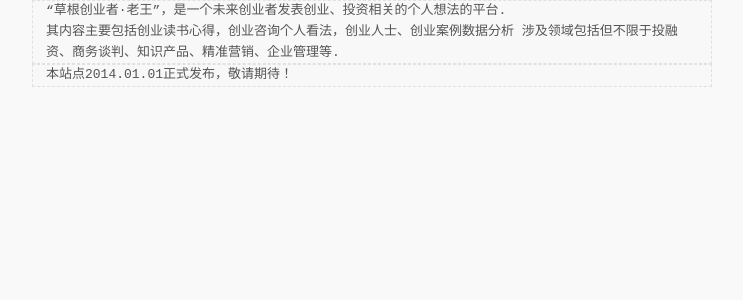
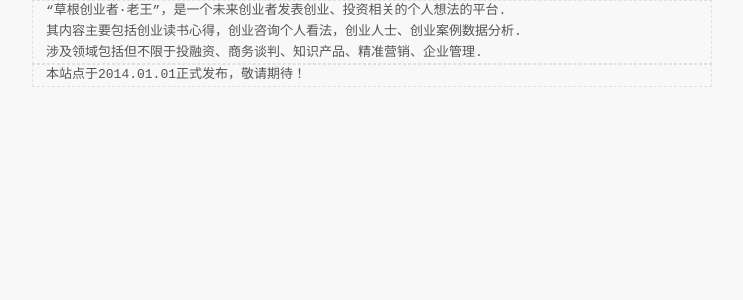
Before and after one commit to laowang24/laowang24.github.com, a Jekyll site: the page built from index.markdown, in a window 1280 px wide. Shown: the top 300 px of the page, without its empty margins (268-1011 px from the left). Built offline with Jekyll 4.4.1, drawn with Linux system fonts in a browser that asks for light colours; some web fonts are replaced; Markdown is read by kramdown in place of the engine named in the settings.

Commit message:
update at 2013-12-16

```diff
--- a/index.markdown
+++ b/index.markdown
@@ -3,7 +3,7 @@ layout: welcome
 ---
 >
 >  "草根创业者·老王"，是一个未来创业者发表创业、投资相关的个人想法的平台.
->  其内容主要包括创业读书心得，创业咨询个人看法，创业人士、创业案例数据分析
->  涉及领域包括但不限于投融资、商务谈判、知识产品、精准营销、企业管理等.
+>  其内容主要包括创业读书心得，创业咨询个人看法，创业人士、创业案例数据分析.
+>  涉及领域包括但不限于投融资、商务谈判、知识产品、精准营销、企业管理.
 
->  本站点2014.01.01正式发布，敬请期待！
+>  本站点于2014.01.01正式发布，敬请期待！
```
